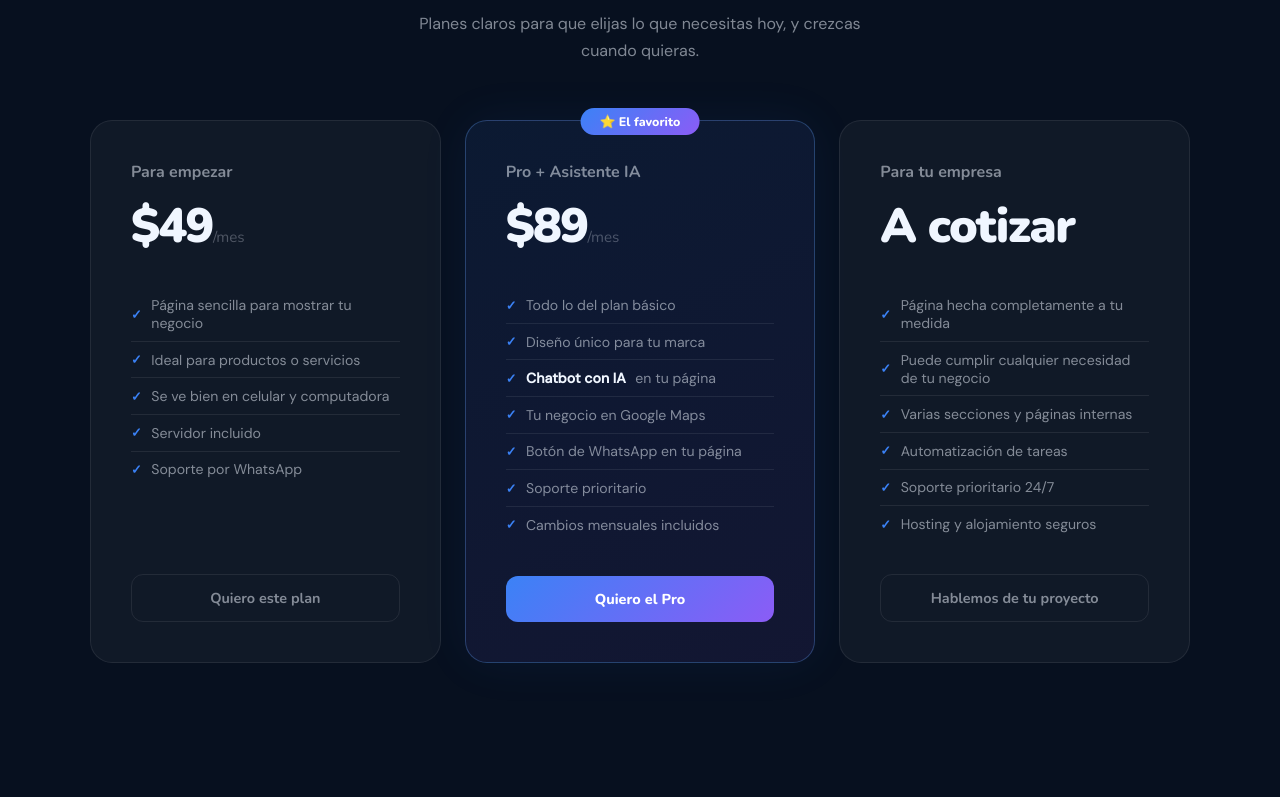
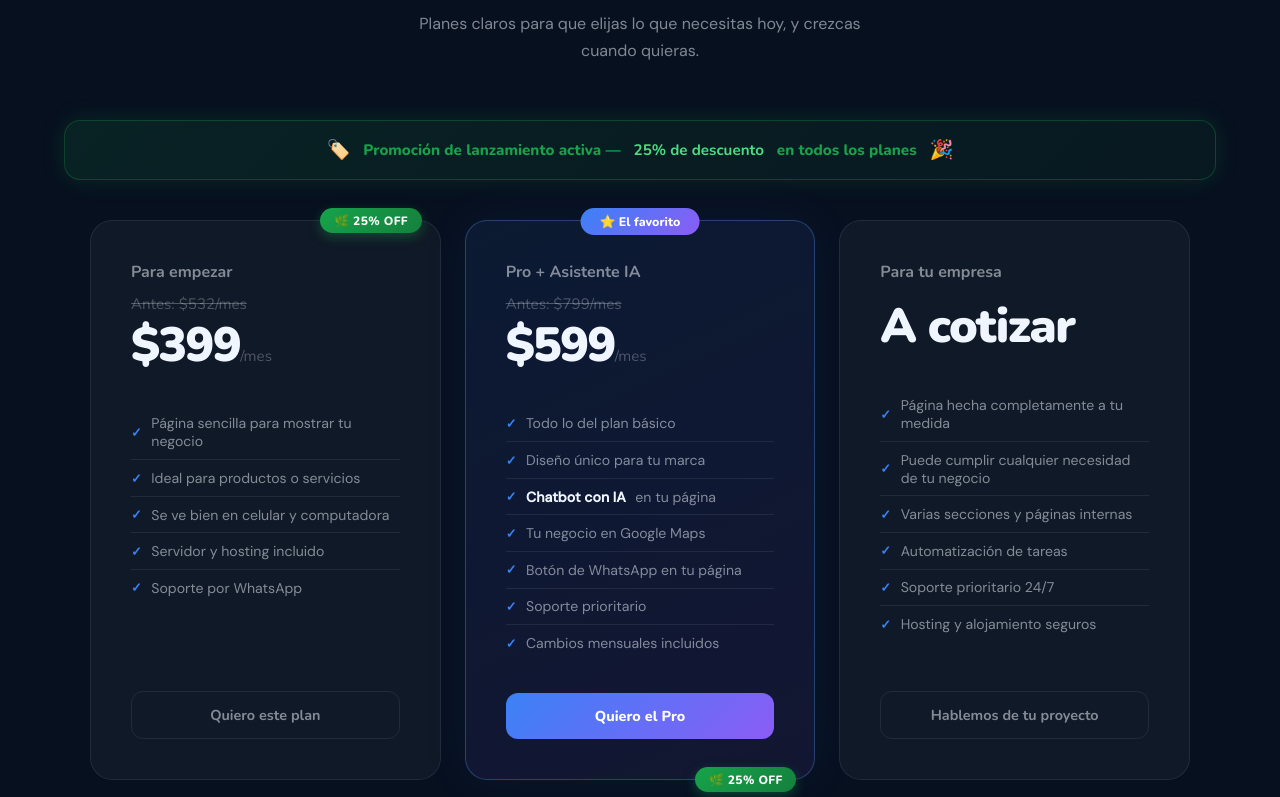
Before and after one commit to DiLe0n/amibotWebApp, a website: page index.html in a window 1280 px wide. Shown: the part 2223-3020 px from the top of the page. Drawn offline with nearby package versions, Linux system fonts and the light colour scheme.

Commit message:
Discount Commit

```diff
--- a/amibotWhatsApp/styleBot.css
+++ b/amibotWhatsApp/styleBot.css
@@ -521,3 +521,61 @@
             .contact-inner { padding: 2rem 1.5rem; }
             footer { flex-direction:column; text-align:center; }
         }
+
+        /* ─── PROMO PRICING ──────────────────────────── */
+.promo-banner {
+    background: linear-gradient(135deg, rgba(22,163,74,0.12), rgba(21,128,61,0.08));
+    border: 1px solid rgba(22,163,74,0.3);
+    border-radius: 16px;
+    padding: 1rem 1.8rem;
+    display: flex;
+    align-items: center;
+    justify-content: center;
+    gap: 0.8rem;
+    margin-bottom: 2.5rem;
+    font-family: 'Nunito', sans-serif;
+    font-weight: 800;
+    font-size: 0.95rem;
+    color: #16a34a;
+    animation: promoPulse 2.5s ease-in-out infinite;
+}
+[data-theme="light"] .promo-banner { color: #15803d; }
+.promo-banner .promo-icon { font-size: 1.2rem; }
+.promo-banner strong { color: #4ade80; }
+[data-theme="light"] .promo-banner strong { color: #16a34a; }
+
+@keyframes promoPulse {
+    0%, 100% { box-shadow: 0 0 0px rgba(22,163,74,0); }
+    50% { box-shadow: 0 0 22px rgba(22,163,74,0.18); }
+}
+
+.price-badge-promo {
+    position: absolute;
+    top: -13px;
+    right: 18px;
+    background: linear-gradient(135deg, #16a34a, #15803d);
+    color: white;
+    padding: 0.28rem 0.85rem;
+    border-radius: 50px;
+    font-family: 'Nunito', sans-serif;
+    font-size: 0.75rem;
+    font-weight: 800;
+    letter-spacing: 0.03em;
+    box-shadow: 0 4px 12px rgba(22,163,74,0.35);
+    white-space: nowrap;
+}
+
+.price-card.popular .price-badge-promo {
+    top: auto;
+    bottom: -13px;
+    right: 18px;
+}
+
+.price-original {
+    font-family: 'Nunito', sans-serif;
+    font-size: 0.95rem;
+    color: var(--text-faint);
+    text-decoration: line-through;
+    margin-top: 0.3rem;
+    margin-bottom: -0.4rem;
+}
--- a/index.html
+++ b/index.html
@@ -157,23 +157,35 @@
         <h2 class="section-title">Sin letras chiquitas</h2>
         <p class="section-sub">Planes claros para que elijas lo que necesitas hoy, y crezcas cuando quieras.</p>
     </div>
+
+    <!-- BANNER PROMO -->
+    <div class="promo-banner reveal">
+        <span class="promo-icon">🏷️</span>
+        Promoción de lanzamiento activa — <strong>25% de descuento</strong> en todos los planes
+        <span class="promo-icon">🎉</span>
+    </div>
+
     <div class="pricing-grid">
         <div class="price-card reveal">
+            <span class="price-badge-promo">🌿 25% OFF</span>
             <h3>Para empezar</h3>
-            <div class="price">$49<span class="period">/mes</span></div>
+            <div class="price-original">Antes: $532/mes</div>
+            <div class="price">$399<span class="period">/mes</span></div>
             <ul class="features">
                 <li>Página sencilla para mostrar tu negocio</li>
                 <li>Ideal para productos o servicios</li>
                 <li>Se ve bien en celular y computadora</li>
-                <li>Servidor incluido</li>
+                <li>Servidor y hosting incluido</li>
                 <li>Soporte por WhatsApp</li>
             </ul>
             <a href="#contacto" class="btn-outline">Quiero este plan</a>
         </div>
         <div class="price-card popular reveal d1">
             <span class="badge">⭐ El favorito</span>
+            <span class="price-badge-promo">🌿 25% OFF</span>
             <h3>Pro + Asistente IA</h3>
-            <div class="price">$89<span class="period">/mes</span></div>
+            <div class="price-original">Antes: $799/mes</div>
+            <div class="price">$599<span class="period">/mes</span></div>
             <ul class="features">
                 <li>Todo lo del plan básico</li>
                 <li>Diseño único para tu marca</li>
--- a/netlify/functions/chat.js
+++ b/netlify/functions/chat.js
@@ -70,13 +70,13 @@ SOLO responde preguntas relacionadas con Amibot. Si preguntan otra cosa, redirig
 - Soporte por WhatsApp
 
 === PLANES Y PRECIOS ===
-Plan "Para empezar" — $49 pesos al mes:
+Plan "Para empezar" — $532 pesos al mes con promocion del 25% OFF quedando en $399:
 - Tu página web lista y publicada
 - Servidor incluido
 - Se ve bien en celular
 - Soporte por WhatsApp
 
-Plan "Pro + Asistente IA" — $89 pesos al mes (el más popular):
+Plan "Pro + Asistente IA" — $799 pesos al mes con promocion del 25% OFF quedando en $599 (el más popular):
 - Todo lo del plan anterior
 - Diseño único para tu marca
 - Asistente virtual con IA en tu página
--- a/style.css
+++ b/style.css
@@ -568,3 +568,62 @@
     cursor: pointer; font-size: 1rem; transition: background 0.2s;
 }
 #chat-input-area button:hover { background: var(--secondary); }
+
+/* ─── PROMO PRICING ──────────────────────────── */
+.promo-banner {
+    background: linear-gradient(135deg, rgba(22,163,74,0.12), rgba(21,128,61,0.08));
+    border: 1px solid rgba(22,163,74,0.3);
+    border-radius: 16px;
+    padding: 1rem 1.8rem;
+    display: flex;
+    align-items: center;
+    justify-content: center;
+    gap: 0.8rem;
+    margin-bottom: 2.5rem;
+    font-family: 'Nunito', sans-serif;
+    font-weight: 800;
+    font-size: 0.95rem;
+    color: #16a34a;
+    animation: promoPulse 2.5s ease-in-out infinite;
+}
+[data-theme="light"] .promo-banner { color: #15803d; }
+.promo-banner .promo-icon { font-size: 1.2rem; }
+.promo-banner strong { color: #4ade80; }
+[data-theme="light"] .promo-banner strong { color: #16a34a; }
+
+@keyframes promoPulse {
+    0%, 100% { box-shadow: 0 0 0px rgba(22,163,74,0); }
+    50% { box-shadow: 0 0 22px rgba(22,163,74,0.18); }
+}
+
+.price-badge-promo {
+    position: absolute;
+    top: -13px;
+    right: 18px;
+    background: linear-gradient(135deg, #16a34a, #15803d);
+    color: white;
+    padding: 0.28rem 0.85rem;
+    border-radius: 50px;
+    font-family: 'Nunito', sans-serif;
+    font-size: 0.75rem;
+    font-weight: 800;
+    letter-spacing: 0.03em;
+    box-shadow: 0 4px 12px rgba(22,163,74,0.35);
+    white-space: nowrap;
+}
+
+/* El popular ya tiene badge arriba centrado, ponemos el de promo abajo del badge */
+.price-card.popular .price-badge-promo {
+    top: auto;
+    bottom: -13px;
+    right: 18px;
+}
+
+.price-original {
+    font-family: 'Nunito', sans-serif;
+    font-size: 0.95rem;
+    color: var(--text-faint);
+    text-decoration: line-through;
+    margin-top: 0.3rem;
+    margin-bottom: -0.4rem;
+}
```
Also changed, not shown: amibotWhatsApp/botservice.html (+14 -2 lines).
